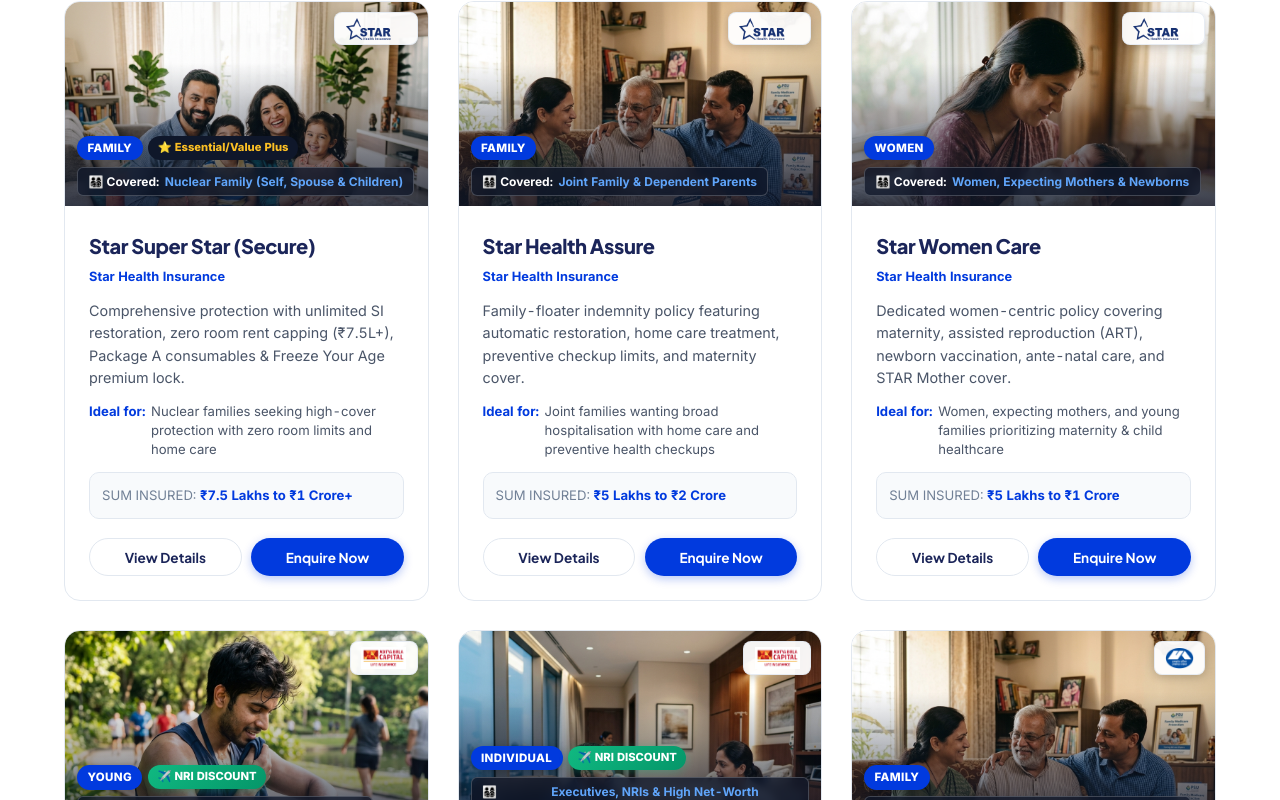
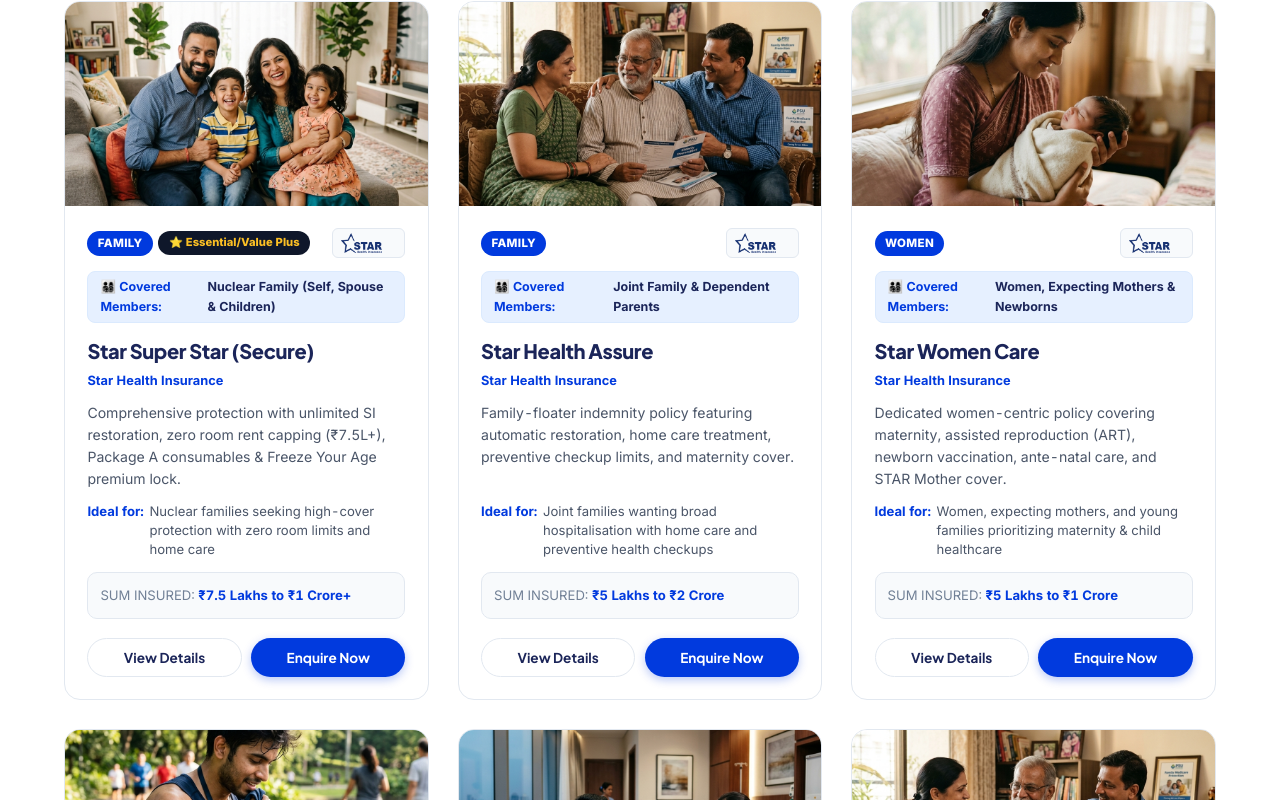
Before and after one commit to Nevin3973/ameeninsurance, a React (Vite) app: page / in a window 1280 px wide. Shown: the part 3220-4020 px from the top of the page. Built offline with nearby package versions, Linux system fonts and the light colour scheme.

Commit message:
Ensure 0% elements overlap product images, move all badges and logos to card body

```diff
--- a/src/components/ProductCatalog.jsx
+++ b/src/components/ProductCatalog.jsx
@@ -448,8 +448,8 @@
         <div className="grid-3" style={{ gap: "1.8rem" }}>
           {filteredProducts.map((product) => (
             <div key={product.id} className="clean-card" style={{ display: "flex", flexDirection: "column", justifyContent: "space-between", padding: 0, overflow: "hidden" }}>
-              {/* Product Full Opaque Cover Image Header */}
-              <div style={{ aspectRatio: "16 / 9", minHeight: "190px", overflow: "hidden", position: "relative", background: "#ffffff" }}>
+              {/* Completely Clean & Unobscured Product Image (0% Overlapping Elements) */}
+              <div style={{ aspectRatio: "16 / 9", minHeight: "195px", overflow: "hidden", position: "relative", background: "#f8fafc" }}>
                 <img
                   src={product.image}
                   alt={product.name}
@@ -457,50 +457,19 @@
                     width: "100%",
                     height: "100%",
                     objectFit: "cover",
-                    objectPosition: "center 20%",
+                    objectPosition: "center",
                     display: "block",
-                    background: "#ffffff",
                     transition: "transform 0.4s ease"
                   }}
                   className="product-card-img"
                 />
-                {/* Top-Right Insurer Brand Logo Overlay Badge */}
-                {partnerProfiles[product.partnerKey]?.logo && (
-                  <div style={{
-                    position: "absolute",
-                    top: "10px",
-                    right: "10px",
-                    background: "rgba(255, 255, 255, 0.95)",
-                    padding: "0.3rem 0.65rem",
-                    borderRadius: "8px",
-                    boxShadow: "0 2px 10px rgba(0, 0, 0, 0.2)",
-                    zIndex: 3,
-                    display: "flex",
-                    alignItems: "center",
-                    border: "1px solid rgba(226, 232, 240, 0.8)"
-                  }}>
-                    <img
-                      src={partnerProfiles[product.partnerKey].logo}
-                      alt={product.company}
-                      style={{ height: "22px", width: "auto", objectFit: "contain", display: "block" }}
-                    />
               </div>
-                )}
 
-                {/* Bottom Soft Gradient Overlay for Contrast */}
-                <div style={{
-                  position: "absolute",
-                  bottom: 0,
-                  left: 0,
-                  right: 0,
-                  height: "70%",
-                  background: "linear-gradient(to top, rgba(15, 23, 42, 0.8) 0%, rgba(15, 23, 42, 0) 100%)",
-                  pointerEvents: "none",
-                  zIndex: 1
-                }} />
-
-                {/* Overlay Badges Container */}
-                <div style={{ position: "absolute", bottom: "10px", left: "12px", right: "12px", display: "flex", flexDirection: "column", gap: "0.4rem", zIndex: 2 }}>
+              {/* Card Content Body */}
+              <div style={{ padding: "1.4rem", display: "flex", flexDirection: "column", justifyContent: "space-between", flex: 1 }}>
+                <div>
+                  {/* Badges & Insurer Logo Header Row */}
+                  <div style={{ display: "flex", justifyContent: "space-between", alignItems: "center", gap: "0.5rem", marginBottom: "0.8rem", flexWrap: "wrap" }}>
                     <div style={{ display: "flex", gap: "0.35rem", flexWrap: "wrap", alignItems: "center" }}>
                       <span style={{
                         background: "var(--primary-blue)",
@@ -509,8 +478,7 @@
                         fontWeight: 800,
                         letterSpacing: "0.03em",
                         padding: "0.2rem 0.65rem",
-                      borderRadius: "9999px",
-                      boxShadow: "0 2px 8px rgba(0, 0, 0, 0.25)"
+                        borderRadius: "9999px"
                       }}>
                         {product.category.toUpperCase()}
                       </span>
@@ -520,9 +488,8 @@
                           color: "#ffffff",
                           fontSize: "0.7rem",
                           fontWeight: 800,
-                        padding: "0.2rem 0.6rem",
-                        borderRadius: "9999px",
-                        boxShadow: "0 2px 8px rgba(16, 185, 129, 0.3)"
+                          padding: "0.2rem 0.65rem",
+                          borderRadius: "9999px"
                         }}>
                           ✈️ NRI DISCOUNT
                         </span>
@@ -533,7 +500,7 @@
                           color: "#fbbf24",
                           fontSize: "0.7rem",
                           fontWeight: 800,
-                        padding: "0.2rem 0.6rem",
+                          padding: "0.2rem 0.65rem",
                           borderRadius: "9999px"
                         }}>
                           ⭐ {product.tierOptions.join("/")}
@@ -541,37 +508,43 @@
                       )}
                     </div>
 
-                  {/* Members Covered Specific Representation Overlay */}
-                  {product.membersCovered && (
-                    <div style={{
-                      fontSize: "0.75rem",
-                      fontWeight: 700,
-                      color: "#ffffff",
-                      background: "rgba(15, 23, 42, 0.75)",
-                      backdropFilter: "blur(4px)",
-                      padding: "0.25rem 0.65rem",
-                      borderRadius: "6px",
-                      display: "inline-flex",
-                      alignItems: "center",
-                      gap: "0.35rem",
-                      border: "1px solid rgba(255, 255, 255, 0.2)",
-                      maxWidth: "fit-content"
-                    }}>
-                      <span>👨‍👩‍👧‍👦 Covered:</span>
-                      <span style={{ color: "#60a5fa" }}>{product.membersCovered}</span>
+                    {/* Insurer Partner Brand Logo */}
+                    {partnerProfiles[product.partnerKey]?.logo && (
+                      <div style={{ background: "#f8fafc", padding: "0.25rem 0.5rem", borderRadius: "6px", border: "1px solid var(--border-light)", display: "flex", alignItems: "center" }}>
+                        <img
+                          src={partnerProfiles[product.partnerKey].logo}
+                          alt={product.company}
+                          style={{ height: "20px", width: "auto", objectFit: "contain", display: "block" }}
+                        />
                       </div>
                     )}
                   </div>
+
+                  {/* Members Covered Pill Badge */}
+                  {product.membersCovered && (
+                    <div style={{
+                      fontSize: "0.78rem",
+                      fontWeight: 700,
+                      color: "var(--primary-blue)",
+                      background: "var(--accent-sky-light)",
+                      padding: "0.3rem 0.75rem",
+                      borderRadius: "8px",
+                      display: "inline-flex",
+                      alignItems: "center",
+                      gap: "0.4rem",
+                      marginBottom: "0.8rem",
+                      border: "1px solid #dbeafe"
+                    }}>
+                      <span>👨‍👩‍👧‍👦 Covered Members:</span>
+                      <strong style={{ color: "var(--text-dark)" }}>{product.membersCovered}</strong>
                     </div>
+                  )}
 
-              {/* Card Content Body */}
-              <div style={{ padding: "1.5rem", display: "flex", flexDirection: "column", justifyContent: "space-between", flex: 1 }}>
-                <div>
-                  <h3 style={{ fontSize: "1.25rem", marginBottom: "0.3rem" }}>{product.name}</h3>
-                  <p style={{ fontSize: "0.8rem", fontWeight: 700, color: "var(--primary-blue)", marginBottom: "0.8rem" }}>
+                  <h3 style={{ fontSize: "1.25rem", marginBottom: "0.2rem" }}>{product.name}</h3>
+                  <p style={{ fontSize: "0.8rem", fontWeight: 700, color: "var(--primary-blue)", marginBottom: "0.7rem" }}>
                     {product.company}
                   </p>
-                  <p style={{ fontSize: "0.9rem", color: "var(--text-muted)", lineHeight: 1.55, marginBottom: "0.8rem" }}>
+                  <p style={{ fontSize: "0.88rem", color: "var(--text-muted)", lineHeight: 1.55, marginBottom: "0.8rem" }}>
                     {product.desc}
                   </p>
 
@@ -583,7 +556,7 @@
                       borderRadius: "8px",
                       fontSize: "0.84rem",
                       color: "#0369a1",
-                      marginBottom: "1.2rem",
+                      marginBottom: "0.8rem",
                       fontWeight: 600,
                       fontFamily: "var(--font-malayalam)"
                     }}>
```
Lines whose indentation alone changed are shown as unchanged.
